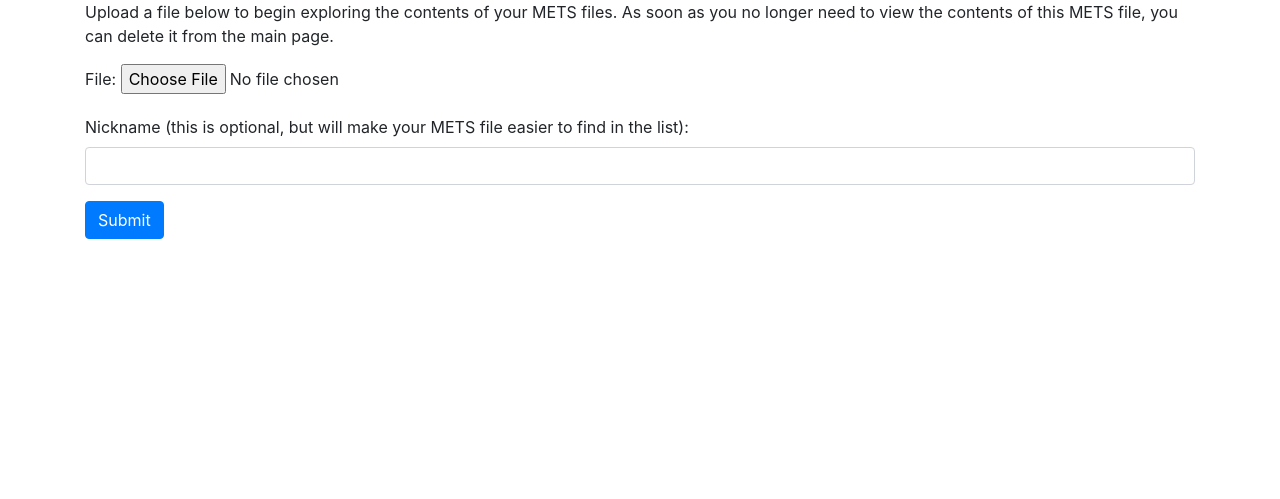
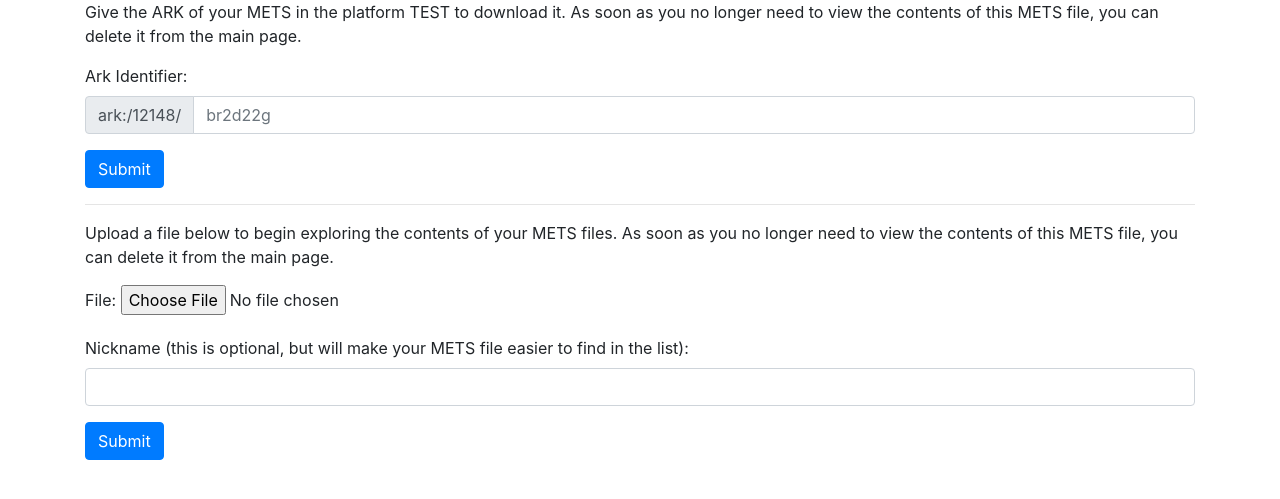
Before and after one commit to tledoux/spar-mets-viewer, a Flask app: page /upload in a window 1280 px wide. Shown: the part 56-555 px from the top of the page. Run offline with Flask 2, Linux system fonts and the light colour scheme; some libraries are stand-ins or nearby versions.

Commit message:
Allow upload of METS from ARK

```diff
--- a/SPARMETSViewer/templates/aip.html
+++ b/SPARMETSViewer/templates/aip.html
@@ -39,7 +39,7 @@
 {% if premis_event['premis_agents'] %}
   <p><strong>{{ _('PREMIS Agent') }}</strong></p>
   {% for premis_agent in premis_event['premis_agents'] %}
-    <p>&nbsp;&nbsp;&nbsp;<strong>{{ premis_agent['agent_role'] }} :</strong> {{ premis_agent['agent_value'] }} <i>({{ premis_agent['agent_type'] }})</i></p>
+    <p>&nbsp;&nbsp;&nbsp;<strong>{{ premis_agent['agent_role'] }} :</strong> {{ premis_agent['agent_value']|safe }} <i>({{ premis_agent['agent_type'] }})</i></p>
   {% endfor %}
 {% endif %}
 <br>
--- a/SPARMETSViewer/templates/detail.html
+++ b/SPARMETSViewer/templates/detail.html
@@ -140,7 +140,7 @@
 {% if premis_event['premis_agents'] %}
   <p><strong>{{ _('PREMIS Agent') }}</strong></p>
   {% for premis_agent in premis_event['premis_agents'] %}
-    <p>&nbsp;&nbsp;&nbsp;<strong>{{ premis_agent['agent_role'] }} :</strong> {{ premis_agent['agent_value'] }} <i>({{ premis_agent['agent_type'] }})</i></p>
+    <p>&nbsp;&nbsp;&nbsp;<strong>{{ premis_agent['agent_role'] }} :</strong> {{ premis_agent['agent_value']|safe }} <i>({{ premis_agent['agent_type'] }})</i></p>
   {% endfor %}
 {% endif %}
 <br>
--- a/SPARMETSViewer/templates/upload.html
+++ b/SPARMETSViewer/templates/upload.html
@@ -1,5 +1,23 @@
 {% extends "base.html" %}
 {% block content %}
+  {% if access_platform and not access_platform == 'None' %}
+  <div class="well">
+  <p>{{ _('Give the ARK of your METS in the platform %(platform)s to download it. As soon as you no longer need to view the contents of this METS file, you can delete it from the main page.', platform=access_platform) }}</p>
+  </div>
+  <form action = "/retrievesuccess" method="POST" enctype="multipart/form-data">
+    <div class="form-group">
+      <label for="ark" class="control-label">{{ _('Ark Identifier:') }}</label>
+      <div class="input-group mb-3">
+        <div class="input-group-prepend">
+          <span class="input-group-text" id="ark-addon">{{ ark_prefix }}</span>
+        </div>
+        <input type="text" class="form-control" name="ark" id="ark" aria-describedby="ark-addon" placeholder="br2d22g" pattern="b[0-9bcdfghijkmnpqrstvwxz]+" title= "{{ _('Valid ARK is in the form bxxxx.') }}"/>
+      </div>
+    </div>
+     <button type="submit" class="btn btn-primary">{{ _('Submit') }}</button>
+  </form>
+  <hr />
+  {% endif %}
   <div class="well">
   <p>{{ _('Upload a file below to begin exploring the contents of your METS files. As soon as you no longer need to view the contents of this METS file, you can delete it from the main page.') }}</p>
   </div>
--- a/SPARMETSViewer/views.py
+++ b/SPARMETSViewer/views.py
@@ -1,9 +1,11 @@
 # -*- coding: utf-8 -*-
 """Definition of the routes for the application."""
 import os
+import sys
 
 from flask import request, render_template
 from flask_babel import gettext
+from requests import get  # to make GET request
 from werkzeug.utils import secure_filename
 
 from SPARMETSViewer import app, babel, db
@@ -19,8 +21,26 @@ def get_locale():
     return request.accept_languages.best_match(LANGUAGES.keys())
 
 
+def download(url, file_name):
+    """Download a url in the given file"""
+    # open in binary mode
+    with open(file_name, "wb") as file:
+        # get request
+        response = get(url)
+        # write to file
+        file.write(response.content)
+
+
+def from_ark_to_name(ark):
+    """Transform an ark in a name"""
+    name = ark.replace(":", "-").replace("/", "-").replace("--", "-")
+    if name.endswith(".xml"):
+        return name
+    return name + ".xml"
+
+
 def allowed_file(filename):
-    """ Return the files with allowed extensions"""
+    """Return the files with allowed extensions"""
     return '.' in filename and \
            filename.rsplit('.', 1)[1].lower() in app.config['ALLOWED_EXTENSIONS']
 
@@ -36,7 +56,10 @@ def index():
 @app.route("/upload", methods=['GET', 'POST'])
 def render_page():
     """Access to the upload choice"""
-    return render_template('upload.html')
+    return render_template(
+        'upload.html',
+        ark_prefix=app.config['ARK_PREFIX'],
+        access_platform=app.config['ACCESS_PLATFORM'])
 
 
 @app.route('/uploadsuccess', methods=['GET', 'POST'])
@@ -48,13 +71,21 @@ def upload_file():
         # check if the post request has the file part
         if 'file' not in request.files:
             error = gettext('No file part')
-            return render_template('upload.html', error=error)
+            return render_template(
+                'upload.html',
+                error=error,
+                ark_prefix=app.config['ARK_PREFIX'],
+                access_platform=app.config['ACCESS_PLATFORM'])
         file = request.files['file']
         # if user does not select file, browser also
         # submit a empty part without filename
         if file.filename == '':
             error = gettext('No selected file')
-            return render_template('upload.html', error=error)
+            return render_template(
+                'upload.html',
+                error=error,
+                ark_prefix=app.config['ARK_PREFIX'],
+                access_platform=app.config['ACCESS_PLATFORM'])
         if file and allowed_file(file.filename):
             filename = secure_filename(file.filename)
             if not os.path.exists(app.config['UPLOAD_FOLDER']):
@@ -68,14 +99,67 @@ def upload_file():
             os.remove(os.path.join(app.config['UPLOAD_FOLDER'], filename))
             if not success:
                 error = gettext('METS already exists')
-                return render_template('upload.html', error=error)
+                return render_template(
+                    'upload.html',
+                    error=error,
+                    ark_prefix=app.config['ARK_PREFIX'],
+                    access_platform=app.config['ACCESS_PLATFORM'])
             # Success back to index
             mets_instances = METS.query.all()
             success = gettext('Success! METS file uploaded!')
             return render_template('index.html', mets_instances=mets_instances, success=success)
         else:
             error = gettext('Not allowed selected file')
-            return render_template('upload.html', error=error)
+            return render_template(
+                'upload.html',
+                error=error,
+                ark_prefix=app.config['ARK_PREFIX'],
+                access_platform=app.config['ACCESS_PLATFORM'])
+
+
+@app.route('/retrievesuccess', methods=['GET', 'POST'])
+def retrieve_ark():
+    """Make the retrieval from ark"""
+    error = None
+    if request.method == 'POST':
+        ark = request.form.get("ark")
+        # check if the post request has the file part
+        if ark is None or not ark.startswith("b"):
+            error = gettext('No ARK part')
+            return render_template(
+                'upload.html',
+                error=error,
+                ark_prefix=app.config['ARK_PREFIX'],
+                access_platform=app.config['ACCESS_PLATFORM'])
+        access_platform = app.config['ACCESS_PLATFORM']
+        access_server = app.config['ACCESS_URL']
+        ark = app.config['ARK_PREFIX'] + ark
+        if access_platform == 'TEST':
+            url = access_server
+        else:
+            url = '%s/access/referenceDocumentRepository/%s.manifest' % (access_server, ark)
+        filename = from_ark_to_name(ark)
+
+        if not os.path.exists(app.config['UPLOAD_FOLDER']):
+            os.makedirs(app.config['UPLOAD_FOLDER'])
+        mets_path = os.path.join(app.config['UPLOAD_FOLDER'], filename)
+        download(url, mets_path)
+        aip_name = os.path.basename(filename)
+        mets = METSFile(mets_path, aip_name, access_platform)
+        success = mets.parse_mets()
+        # delete file from uploads folder
+        os.remove(mets_path)
+        if not success:
+            error = gettext('METS already exists')
+            return render_template(
+                'upload.html',
+                error=error,
+                ark_prefix=app.config['ARK_PREFIX'],
+                access_platform=app.config['ACCESS_PLATFORM'])
+        # Success back to index
+        mets_instances = METS.query.all()
+        success = gettext('Success! METS file uploaded!')
+        return render_template('index.html', mets_instances=mets_instances, success=success)
 
 
 # See https://www.ntu.edu.sg/home/ehchua/programming/webprogramming/Python3_Flask.html
--- a/config.py
+++ b/config.py
@@ -7,6 +7,11 @@ SQLALCHEMY_MIGRATE_REPO = os.path.join(basedir, 'db_repository')
 SQLALCHEMY_TRACK_MODIFICATIONS = False
 
 UPLOAD_FOLDER = 'uploads'
+# None (to forbid Ark download), TEST (to download the sample METS), PFO, PFV, ...
+ACCESS_PLATFORM = 'TEST'
+# If TEST, the url of the sample METS, otherwise the url of the ACCESS module
+ACCESS_URL = 'http://localhost:5000/static/bpt6k6566369z.manifest.version0.release0.xml'
+ARK_PREFIX = 'ark:/12148/'
 ALLOWED_EXTENSIONS = set(['xml'])
 # available languages
 LANGUAGES = {
--- a/requirements.txt
+++ b/requirements.txt
@@ -4,5 +4,6 @@
 Flask>=0.12.0
 Flask-SQLAlchemy>=2.1
 Flask-Babel
+requests>=2.19.1
 sqlalchemy-migrate==0.11.0
 lxml>=3.7.3
```
Also changed, not shown: SPARMETSViewer/translations/fr/LC_MESSAGES/messages.po.
